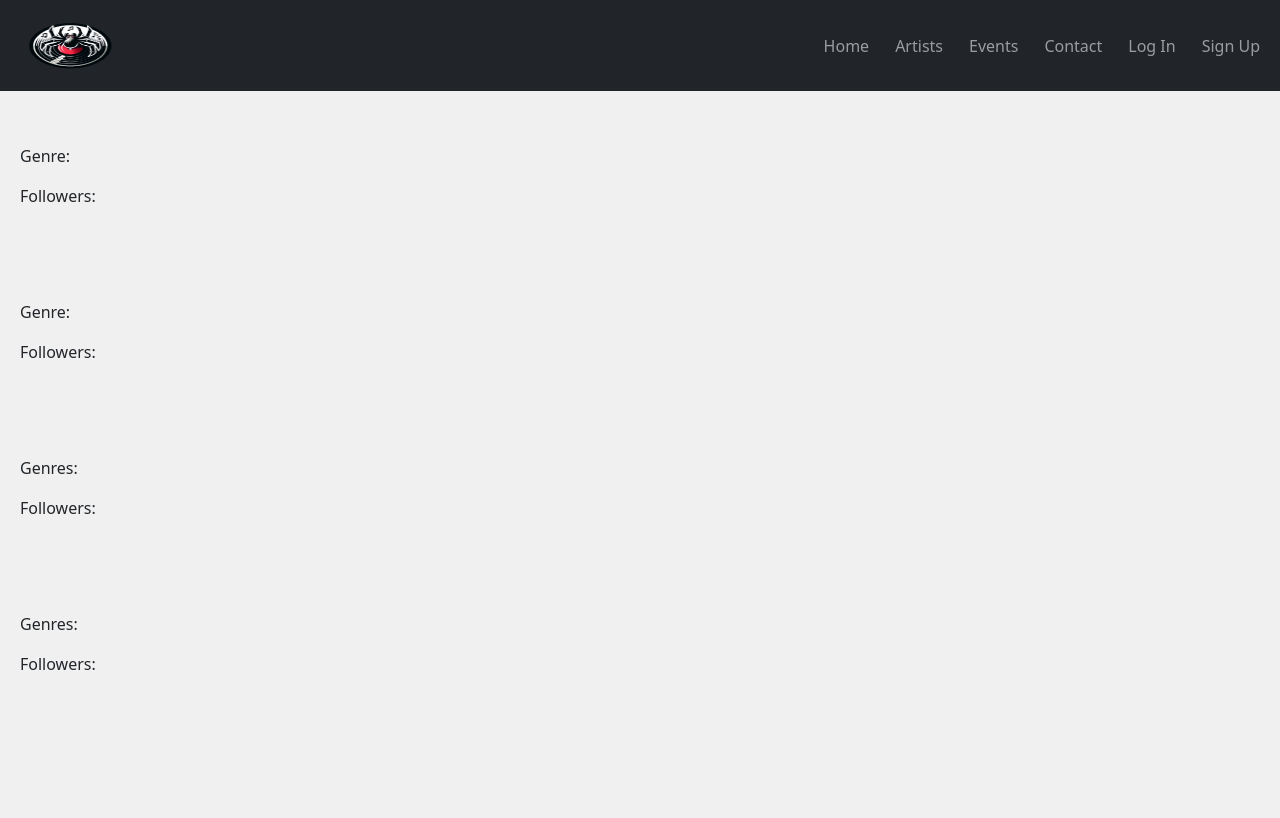
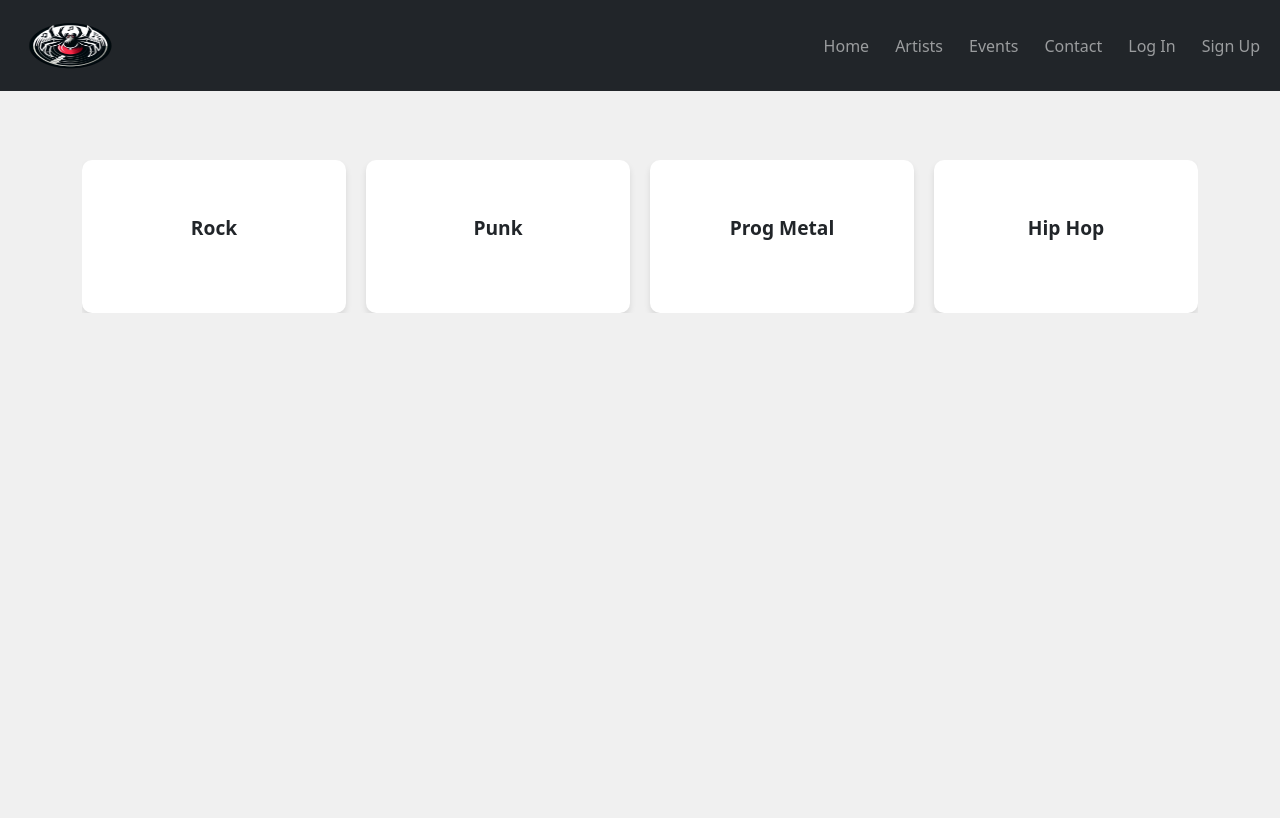
Before and after one commit to eneko98/WIS-Project, a Django app: page /wisapp/artists/ in a window 1280 px wide. Run offline with Django 5.2, Linux system fonts and the light colour scheme.

Commit message:
further changes to artists page

```diff
--- a/wisproject/wisapp/templates/artists.html
+++ b/wisproject/wisapp/templates/artists.html
@@ -3,98 +3,172 @@
 
 {% block content %}
 
+
+<!DOCTYPE html>
 <html lang="en">
 <head>
     <meta charset="UTF-8">
     <meta name="viewport" content="width=device-width, initial-scale=1.0">
     <title>Let's get shit done</title>
     <link href="https://cdn.jsdelivr.net/npm/bootstrap@5.3.3/dist/css/bootstrap.min.css" rel="stylesheet" integrity="sha384-QWTKZyjpPEjISv5WaRU9OFeRpok6YctnYmDr5pNlyT2bRjXh0JMhjY6hW+ALEwIH" crossorigin="anonymous">
-</head>
     <style>
+        /* Custom CSS for style enhancements */
+        body {
+            background-color: black; /* Set the background color of the body to black */
+        }
+
+
+                /* Card styling */
+        .card {
+            border: none;
+            border-radius: 10px;
+            box-shadow: 0 4px 6px rgba(0, 0, 0, 0.1);
+            transition: box-shadow 0.3s ease;
+            width: 300px; /* Set width for each card */
+            margin-right: 20px; /* Add margin between cards */
+        }
+
+        .card:last-child {
+            margin-right: 0; /* Remove margin for the last card to prevent overflow */
+        }
+
+        .card:hover {
+            box-shadow: 0 6px 12px rgba(0, 0, 0, 0.2);
+        }
+
+        .card-body {
+            padding: 20px;
+        }
+
+        .artistname {
+            font-size: 1.5rem;
+            font-weight: bold;
+            margin-bottom: 10px;
+        }
+
+        .genre {
+            font-size: 1.2rem; /* Increase font size */
+            font-weight: bold; /* Make the text bold */
+            margin-bottom: 50px;
+        }
+
+        .followers {
+            font-size: 1rem;
+            margin-bottom: 20px; /* Increase space between followers count and albums */
+        }
+
         .album-container {
             display: flex;
-        gap: 20px; /* Increased gap between album covers */
-        align-items: flex-start; /* Align items at the start of the flex container */
-        overflow-x: auto; /* Allow horizontal scrolling if necessary */
-        margin-bottom: 20px; /* Add some margin at the bottom */
+            flex-wrap: wrap; /* Allow wrapping */
+            gap: 20px;
+            margin-top: 15px;
         }
+
         .album-item {
-        width: 150px; /* Set a fixed width for each album cover */
-        text-align: center; /* Center align the album cover and text */
-        overflow: hidden; /* Hide any overflow content */
+            width: calc(50% - 10px); /* Set width for each album cover to occupy half of the container width minus the gap */
+            height: 220px; /* Set a fixed height for each album card */
+            text-align: center;
+            overflow: hidden;
+            border-radius: 5px;
+            box-shadow: 0 2px 4px rgba(0, 0, 0, 0.1);
         }
+
         .album-item img {
-        max-width: 100%; /* Ensure the image fits within the container */
+            max-width: 100%;
             height: auto;
-        margin-bottom: 5px; /* Add some space below the image */
+            border-radius: 5px 5px 0 0;
         }
+
         .album-info {
-        font-size: 12px; /* Adjust font size for album info */
-        line-height: 1.2; /* Set line height for better readability */
-        max-height: 40px; /* Set a fixed height for album info */
-        overflow: hidden; /* Hide any overflow content */
+            font-size: 0.9rem;
+            line-height: 1.2;
+            max-height: 60px;
+            overflow: hidden;
+            margin-top: 20px;
         }
+
     </style>
-
-
+</head>
 <body>
     <br>
     <br>
     <br>
-    <div id="artist1">
-        <h2 class="artistname"> </h2>
-        <div id="image1"> </div>
-        <p class="genre"> Genre: </p>
-        <p class="followers"> Followers:  </p>
+    <div class="container mt-4">
+        <div class="row">
+            <div class="col-md-12">
+                <div class="d-flex flex-nowrap overflow-auto"> <!-- Make cards stacked horizontally and scrollable -->
+                    <div id="artist1" class="card text-center">
+                        <div class="card-body">
+                            <h5 class="card-title artistname"></h5>
+                            <div class="image-container" id="image1"></div>
+                            <br>
+                            <p class="card-text genre">Rock</p>
+                            <!---- <p class="card-text followers">Followers:</p>  -->
                             <div class="albuminfo album-container"></div>
+                        </div>
+                    </div>
+                    <div id="artist2" class="card text-center">
+                        <div class="card-body">
+                            <h5 class="card-title artistname"></h5>
+                            <div class="image-container" id="image2"></div>
+                            <br>
+                            <p class="card-text genre">Punk</p>
+                            <!---- <p class="card-text followers">Followers:</p>  -->
+                            <div class="albuminfo album-container"></div>
+                        </div>
+                    </div>
+                    <div id="artist3" class="card text-center">
+                        <div class="card-body">
+                            <h5 class="card-title artistname"></h5>
+                            <div class="image-container" id="image3"></div>
+                            <br>
+                            <p class="card-text genre">Prog Metal</p>
+                            <!---- <p class="card-text followers">Followers:</p>  -->
+                            <div class="albuminfo album-container"></div>
+                        </div>
+                    </div>
+                    <div id="artist4" class="card text-center">
+                        <div class="card-body">
+                            <h5 class="card-title artistname"></h5>
+                            <div class="image-container" id="image4"></div>
+                            <br>
+                            <p class="card-text genre">Hip Hop </p>
+                            <!---- <p class="card-text followers">Followers:</p>  -->
+                            <div class="albuminfo album-container"></div>
+                        </div>
+                    </div>
+                    <!-- Repeat the above card structure for each artist -->
+                </div>
+            </div>
+        </div>
+    </div>
+</body>
+</html>
+    {% endblock content %}
+    {% block additional_scripts %}
 
-
-        <br>
-        <br>
-    </div>
-    <div id="artist2">
-        <h2 class="artistname"> </h2>
-        <div id="image2"> </div>
-        <p class="genre">Genre: </p>
-        <p class="followers">Followers: </p>
-        <div class="albuminfo album-container"></div>
-
-        <br>
-        <br>
-    </div>
-    <div id="artist3">
-        <h2 class="artistname"> </h2>
-        <div id="image3"> </div>
-        <p class="genre"> Genres: </p>
-        <p class="followers">Followers:  </p>
-        <div class="albuminfo album-container"></div>
-
-        <br>
-        <br>
-     </div>
-    <div id="artist4">
-        <h2 class="artistname"> </h2>
-        <div id="image4"> </div>
-        <p class="genre">Genres: </p>
-        <p class="followers"> Followers: </p>
-        <div class="albuminfo album-container"></div>
-
-        <br>
-        <br>
-    </div>
     <script>
         //Post
         // curl -X POST "https://accounts.spotify.com/api/token" -H "Content-Type: application/x-www-form-urlencoded" -d "grant_type=client_credentials&client_id=52c45b6398544dce8ff8d3b9eb41d71f&client_secret=82c3bc810f8145d4b9b3c892607d8526"
         // Invoke-RestMethod -Uri "https://accounts.spotify.com/api/token" -Method POST -Headers @{"Content-Type"="application/x-www-form-urlencoded"} -Body "grant_type=client_credentials&client_id=52c45b6398544dce8ff8d3b9eb41d71f&client_secret=82c3bc810f8145d4b9b3c892607d8526"
         //https://open.spotify.com/artist/4CiDIYMPPxX4ZOJ2R1ZL9e?si=YVlwIKdAQ5iSM6Y_-tpomw
-        artist_urls = ["4CiDIYMPPxX4ZOJ2R1ZL9e", "17qPb5DXDDbJixc4cmwJiF", "5l1EOSszNDO4mCXhXIxmTL", "1RyvyyTE3xzB2ZywiAwp0i"]
+        const artist_urls = ["4CiDIYMPPxX4ZOJ2R1ZL9e", "17qPb5DXDDbJixc4cmwJiF", "5l1EOSszNDO4mCXhXIxmTL", "1RyvyyTE3xzB2ZywiAwp0i"];
         const url = "https://accounts.spotify.com/api/token";
         const headers = {
             "Content-Type": "application/x-www-form-urlencoded"
         };
         const body = "grant_type=client_credentials&client_id=52c45b6398544dce8ff8d3b9eb41d71f&client_secret=82c3bc810f8145d4b9b3c892607d8526";
-        let auth_code = ""
+        let auth_code = "";
 
+        // Function to change background image
+        function changeBackground(imageUrl) {
+            document.body.style.backgroundImage = `url('${imageUrl}')`;
+        }
+
+        // Function to reset background image
+        function resetBackground() {
+            document.body.style.backgroundImage = "none";
+        }
 
         fetch(url, {
             method: 'POST',
@@ -111,18 +185,32 @@
                         const img_id = "image" + ind;
                         const artist_id = "artist" + ind;
                         const artist_element = document.getElementById(artist_id);
-                        artist_element.querySelector('.artistname').innerText = data['name'];
-                        artist_element.querySelector('.genre').innerText += " " + data['genres'].join(', ');
-                        artist_element.querySelector('.followers').innerText += " " +  data['followers']['total'];
+                        artist_element.querySelector('.artistname').innerHTML = `<a href="${data.external_urls.spotify}" target="_blank" style="color: black; text-decoration: none;">${data.name}</a>`;
+
+
+                        //artist_element.querySelector('.artistname').innerText = data['name'];
+                        //artist_element.querySelector('.genre').innerText += " " + data['genres'].slice(0, 2).join(', ');
+                        //artist_element.querySelector('.followers').innerText += " " +  data['followers']['total'];
                         document.getElementById(img_id).innerHTML = "<img src=" + data['images'][2]['url'] + ">";
 
-                        get_album_info(artist_urls[index], auth_code, artist_element.querySelector('.albuminfo'));
+                        const imageUrl = data.images[0]['url'];
+                        const albumContainer = artist_element.querySelector('.albuminfo');
+                        get_album_info(artist_urls[index], auth_code, albumContainer, imageUrl);
+
+                        // Add event listener to change background image on hover
+                        artist_element.addEventListener("mouseenter", function() {
+                            changeBackground(imageUrl);
+                        });
+
+                        // Add event listener to reset background image when not hovering
+                        artist_element.addEventListener("mouseleave", function() {
+                            resetBackground();
+                        });
                     }
                 });
             });
         })
         .catch(error => console.error('Error:', error));
-
 
         function get_artist_info(url, auth_code) {
             const total_url = "https://api.spotify.com/v1/artists/" + url;
@@ -142,8 +230,8 @@
             });
         }
 
-        function get_album_info(artist_url, auth_code, element) {
-            const albums_url = `https://api.spotify.com/v1/artists/${artist_url}/albums?limit=5`;
+        function get_album_info(artist_url, auth_code, element, imageUrl) {
+            const albums_url = `https://api.spotify.com/v1/artists/${artist_url}/albums?limit=4`; // Limit albums to 4
             fetch(albums_url, {
                 method: "GET",
                 headers: {
@@ -166,7 +254,9 @@
 
                 // Construct HTML for displaying album information
                 const html = albums.map(album => {
-                    return `<div class="album-item"><img src="${album.image}" alt="${album.name}"><p>${album.name}</p><p> ${album.release_date}</p></div>`;
+                    // Extract the year from the release date
+                    const releaseYear = (new Date(album.release_date)).getFullYear();
+                    return `<div class="album-item"><img src="${album.image}" alt="${album.name}"><p>${album.name}</p><p> ${releaseYear}</p></div>`;
                 }).join('');
 
                 // Set the HTML content in the provided element
@@ -177,7 +267,4 @@
             });
         }
     </script>
-</body>
-</html>
-
-{% endblock %}
+    {% endblock additional_scripts %}
--- a/wisproject/wisapp/templates/base.html
+++ b/wisproject/wisapp/templates/base.html
@@ -65,5 +65,9 @@
 
     <script src="https://cdn.jsdelivr.net/npm/@popperjs/core@2.9.3/dist/umd/popper.min.js"></script>
     <script src="https://cdn.jsdelivr.net/npm/bootstrap@5.3.0/dist/js/bootstrap.min.js"></script>
+
+    {% block additional_scripts %}
+    <!-- Additional scripts go here -->
+    {% endblock additional_scripts %}
 </body>
 </html>
```
Lines whose indentation alone changed are shown as unchanged.
